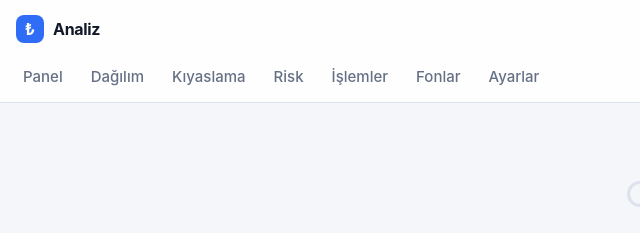
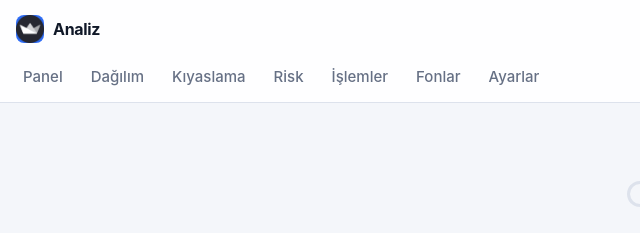
Before and after one commit to valaiso/Analiz, a plain HTML site: page index.html in a window 1280 px wide. Shown: the top 233 px of the page, 0-640 px from the left. Drawn offline with Linux system fonts and the light colour scheme; a script that the page names is missing.

Commit message:
Set cat icon across site

```diff
--- a/index.html
+++ b/index.html
@@ -5,9 +5,13 @@
 <meta name="viewport" content="width=device-width, initial-scale=1, viewport-fit=cover">
 <meta name="color-scheme" content="light dark">
 <meta name="description" content="TEFAS fonları için portföy takip ve analiz uygulaması. Günlük ve toplam kazanç, dağılım, kıyaslama ve risk analizi.">
+<meta name="theme-color" content="#ffffff">
 <title>Analiz</title>
+
 <link rel="icon" type="image/png" href="/Analiz/favicon.png">
 <link rel="apple-touch-icon" href="/Analiz/favicon.png">
+<link rel="manifest" href="/Analiz/site.webmanifest">
+
 <link rel="stylesheet" href="assets/css/style.css">
 </head>
 <body>
@@ -15,7 +19,7 @@
 <header class="topbar">
   <div class="topbar-inner">
     <div class="brand">
-      <span class="brand-mark">₺</span>
+      <img class="brand-mark" src="/Analiz/favicon.png" alt="">
       <span class="brand-text">Analiz</span>
     </div>
 
```
Also changed, not shown: public/site.webmanifest (added).
